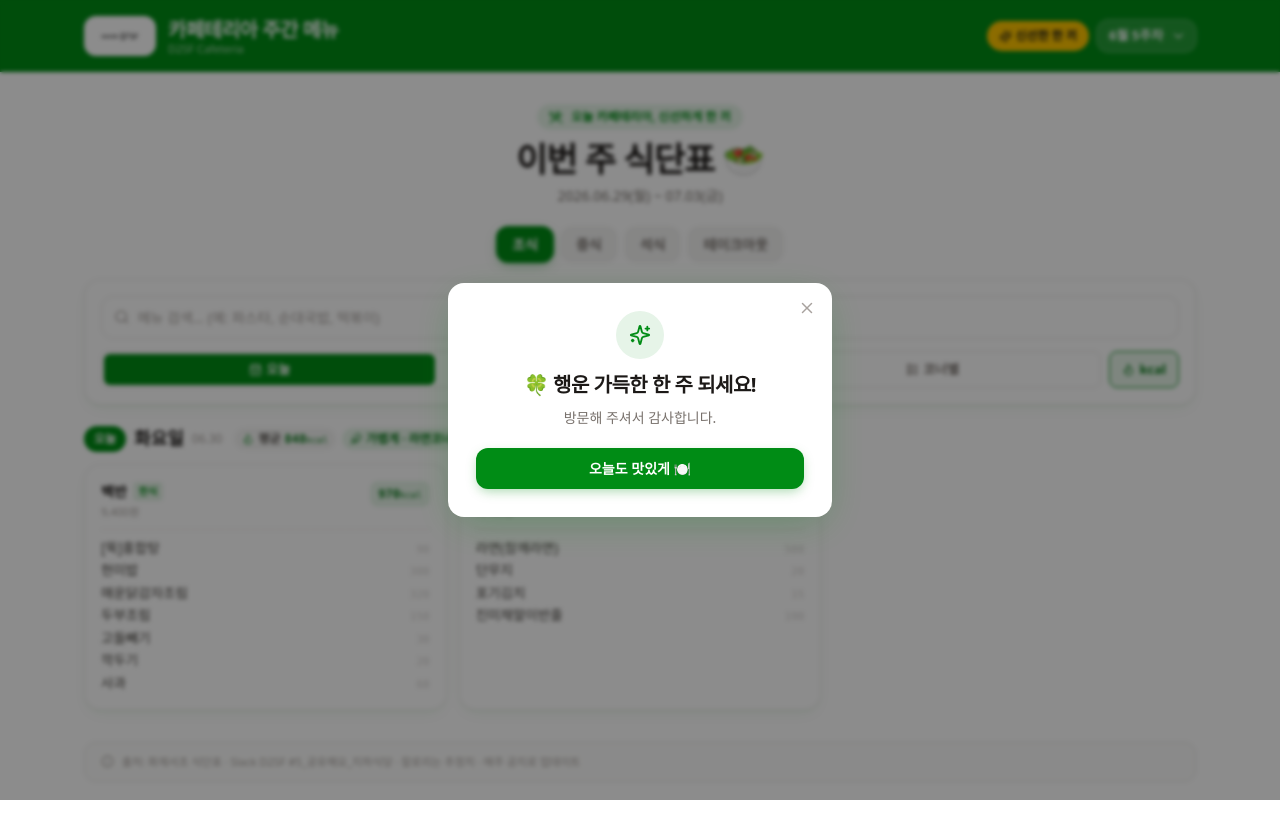
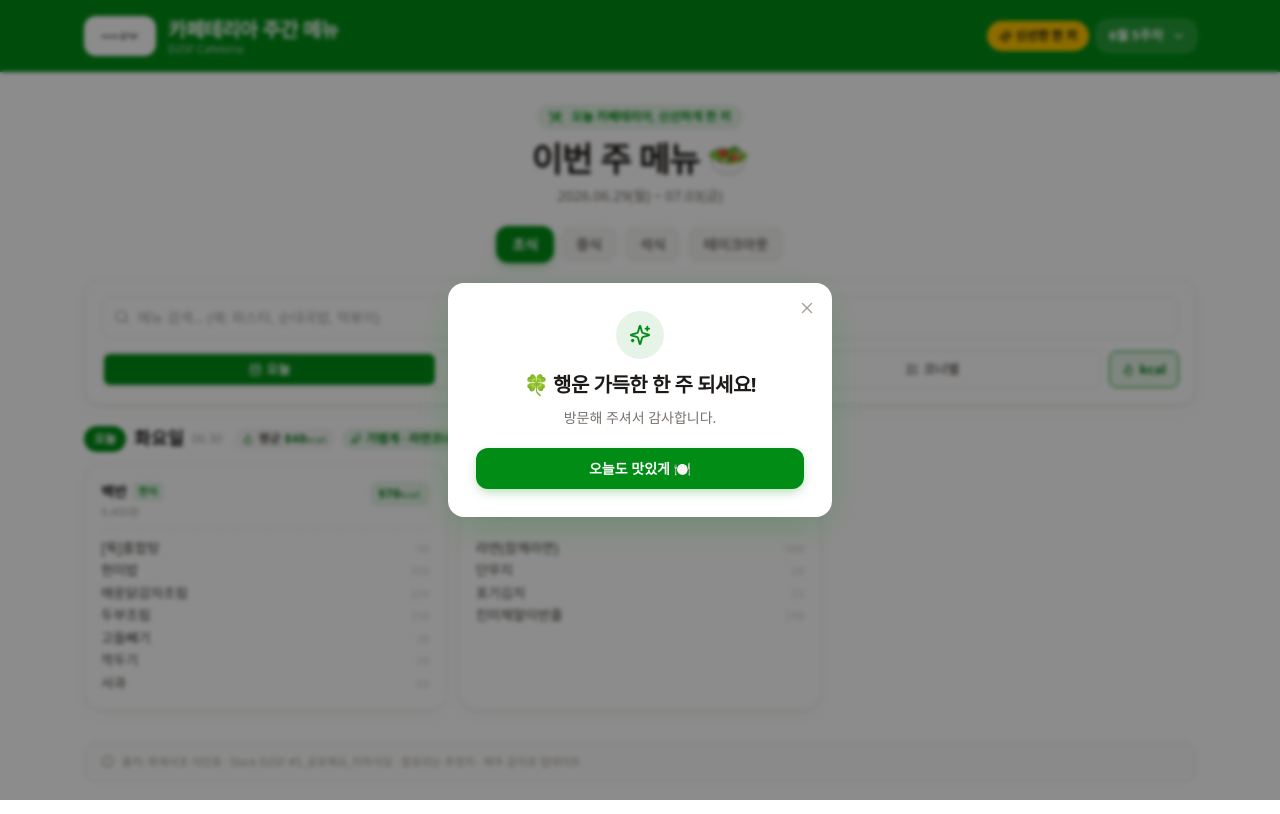
Before and after one commit to sykang-max/d2sf-cafeteria-menu, a React (Vite) app: page / in a window 1280 px wide. Built offline with nearby package versions, Linux system fonts and the light colour scheme; a web font is replaced by a local one.

Commit message:
본문 상단 제목을 이번 주 식단표 → 이번 주 메뉴 로 변경

```diff
--- a/src/components/WeeklyLunchMenu.jsx
+++ b/src/components/WeeklyLunchMenu.jsx
@@ -159,7 +159,7 @@ export default function WeeklyLunchMenu({ week }) {
           <div className="mb-2 inline-flex items-center gap-2 rounded-full px-3 py-1 text-[12px] font-bold" style={{ backgroundColor: BRAND.greenSoft, color: BRAND.green }}>
             <UtensilsCrossed size={14} /> 오늘 카페테리아, 신선하게 한 끼
           </div>
-          <h1 className="text-[34px] font-extrabold leading-tight tracking-tight text-stone-900">이번 주 식단표 🥗</h1>
+          <h1 className="text-[34px] font-extrabold leading-tight tracking-tight text-stone-900">이번 주 메뉴 🥗</h1>
           <p className="mt-1 text-[14px] text-stone-500">{range}</p>
         </header>
 
```
